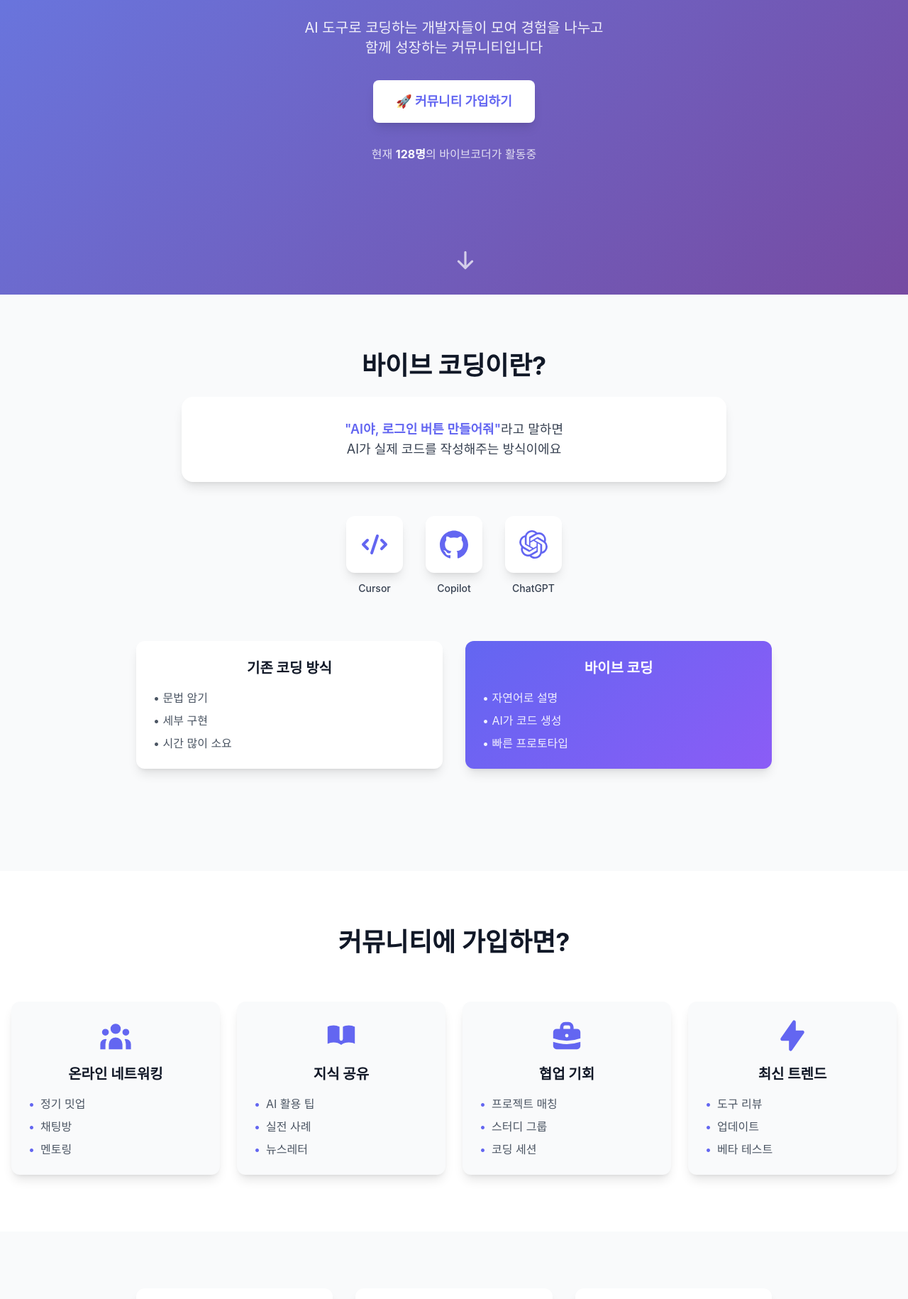
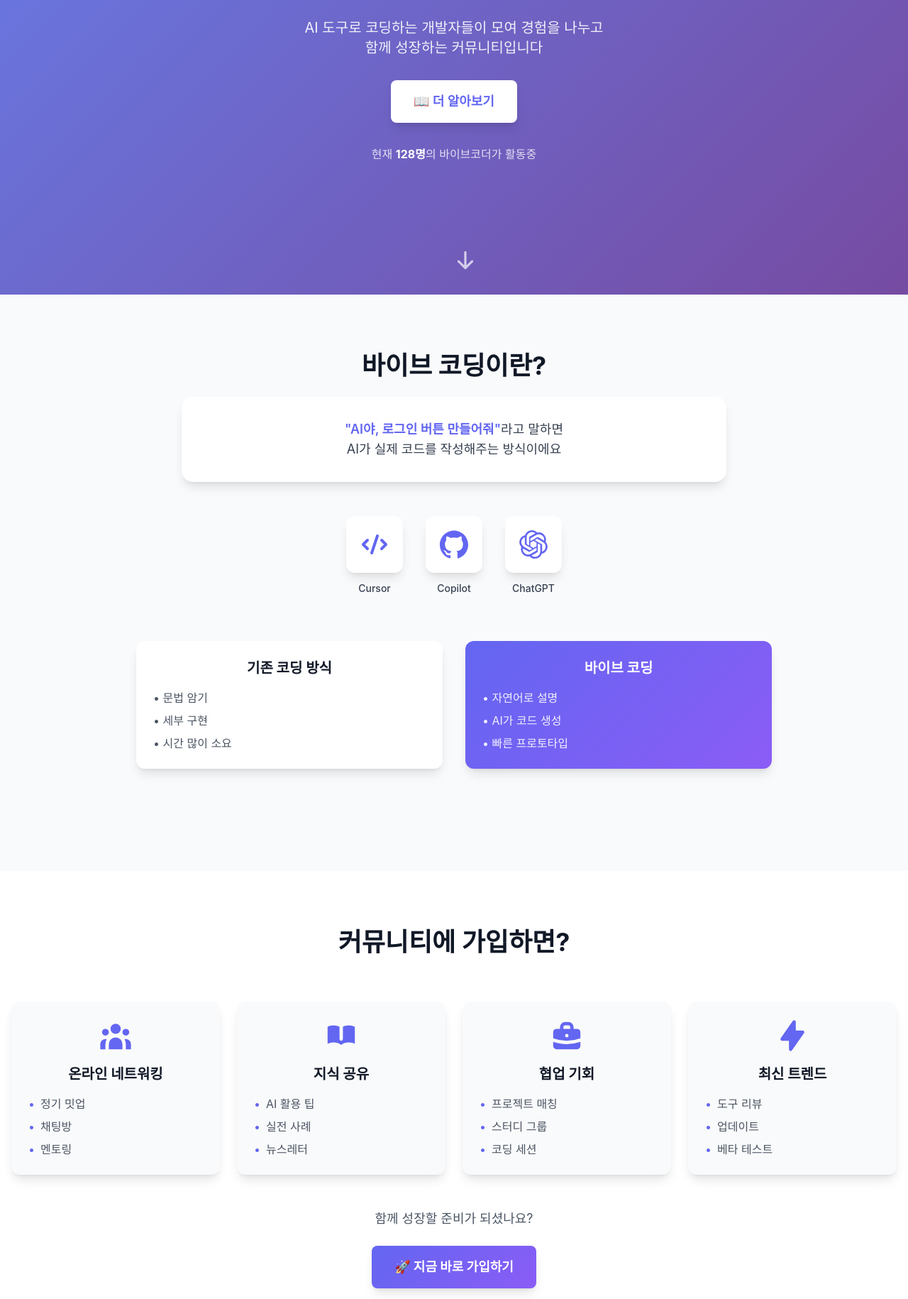
Before and after one commit to hongdroid94/vibecoder-community, a React (Vite) app: page / in a window 1280 px wide. Shown: the part 385-2215 px from the top of the page at 71% size. Built offline with nearby package versions, Linux system fonts and the light colour scheme; no server answers; a web font is replaced by a local one.

Commit message:
UX 개선: Hero CTA를 '더 알아보기'로 변경, Benefits 섹션에 가입 유도 추가

```diff
--- a/src/components/Benefits.jsx
+++ b/src/components/Benefits.jsx
@@ -67,6 +67,27 @@ const Benefits = () => {
             </motion.div>
           ))}
         </div>
+
+        {/* 가입 유도 CTA */}
+        <motion.div
+          initial={{ opacity: 0, y: 20 }}
+          whileInView={{ opacity: 1, y: 0 }}
+          viewport={{ once: true }}
+          transition={{ delay: 0.5 }}
+          className="text-center mt-12"
+        >
+          <p className="text-gray-600 dark:text-gray-400 mb-6 text-lg">
+            함께 성장할 준비가 되셨나요?
+          </p>
+          <motion.a
+            href="#signup"
+            className="inline-block px-8 py-4 bg-gradient-button text-white font-bold text-lg rounded-lg shadow-lg hover:shadow-xl transition-all"
+            whileHover={{ scale: 1.05 }}
+            whileTap={{ scale: 0.95 }}
+          >
+            🚀 지금 바로 가입하기
+          </motion.a>
+        </motion.div>
       </div>
     </section>
   )
--- a/src/components/Hero.jsx
+++ b/src/components/Hero.jsx
@@ -21,12 +21,12 @@ const Hero = () => {
           </p>
 
           <motion.a
-            href="#signup"
+            href="#about"
             className="inline-block px-8 py-4 bg-white text-primary font-bold text-lg rounded-lg hover:bg-gray-100 transition-all transform hover:scale-105 shadow-lg"
             whileHover={{ scale: 1.05 }}
             whileTap={{ scale: 0.95 }}
           >
-            🚀 커뮤니티 가입하기
+            📖 더 알아보기
           </motion.a>
 
           <motion.p
```
